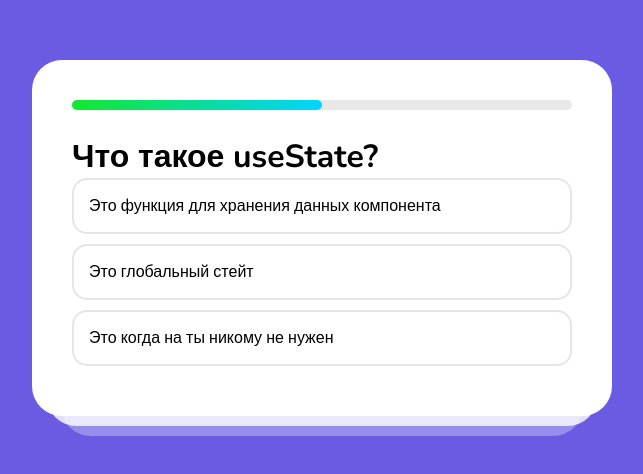
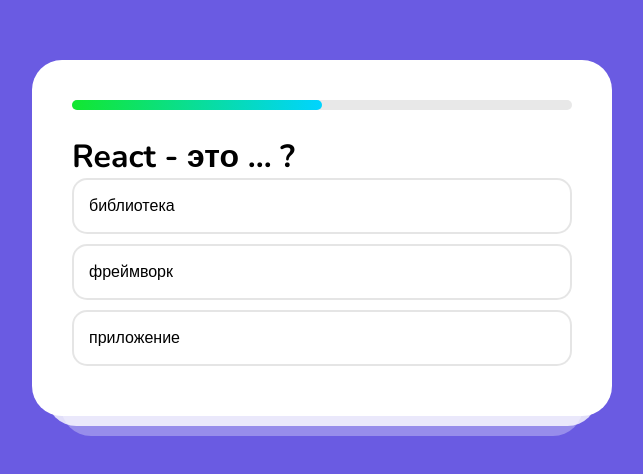
Before and after one commit to SilentCr1stal/react-projects, a React (Create React App) app: page / in a window 1280 px wide. Shown: the part 162-636 px from the top of the page, without its empty margins (318-961 px from the left). Built offline with nearby package versions, Linux system fonts and the light colour scheme.

Commit message:
added quiz app v1.2

```diff
--- a/src/App.jsx
+++ b/src/App.jsx
@@ -26,23 +26,25 @@
   return (
     <div className="result">
       <img src="https://cdn-icons-png.flaticon.com/512/2278/2278992.png" />
-      <h2>Вы отгадали 3 ответа из 10</h2>
+      <h2>Вы отгадали 3 ответа из 3</h2>
       <button>Попробовать снова</button>
     </div>
   );
 }
 
-function Game() {
+function Game({question}) {
   return (
     <>
       <div className="progress">
         <div style={{ width: '50%' }} className="progress__inner"></div>
       </div>
-      <h1>Что такое useState?</h1>
+      <h1>{question.title}</h1>
       <ul>
-        <li>Это функция для хранения данных компонента</li>
-        <li>Это глобальный стейт</li>
-        <li>Это когда на ты никому не нужен</li>
+        {
+          question.variants.map((text, i) => (
+            <li key={i}>{text}</li>
+          ))
+        }
       </ul>
     </>
   );
@@ -58,7 +60,7 @@
 
   return (
     <div className="App">
-      <Game />
+      <Game question={question}/>
       {/* <Result /> */}
     </div>
   );
```
